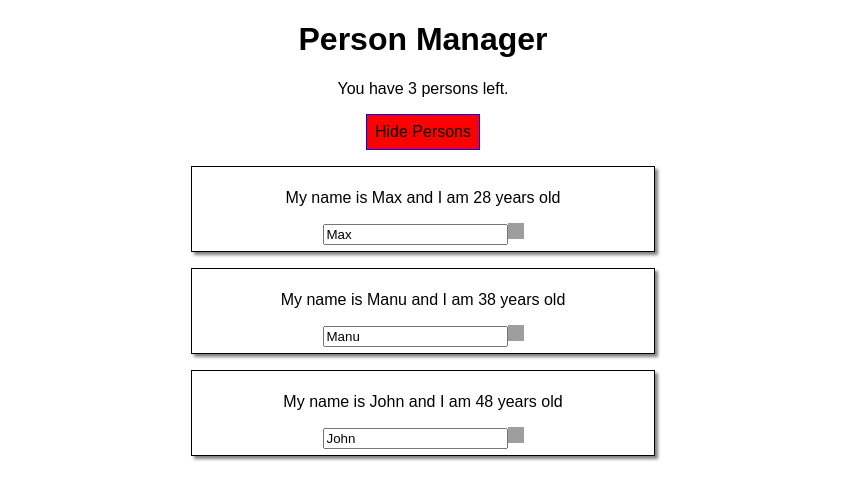
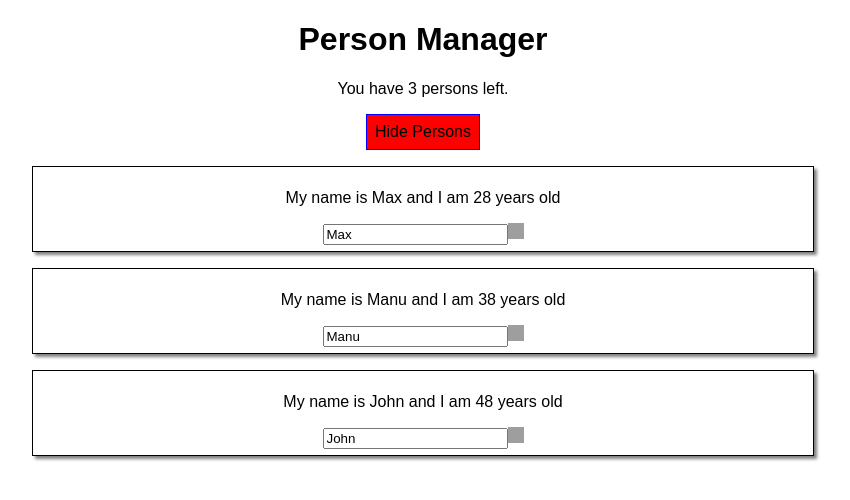
Before and after one commit to NetCoder99/react002, a React app: page / in a window 1280 px wide. Both pictures are taken after a click on the button "Show Persons". Shown: the top 500 px of the page, without its empty margins (217-1067 px from the left). Built offline with nearby package versions, Linux system fonts and the light colour scheme; grey boxes are pictures that could not be loaded.

Commit message:
Module 91

```diff
--- a/src/components/Persons/Person/person.js
+++ b/src/components/Persons/Person/person.js
@@ -1,30 +1,21 @@
-import React from 'react';
-import styled from 'styled-components';
+import React, {Component} from 'react';
 import Trashcan from '../../../images/trashcan1.png'
+import classes from './person.css'
 
-const StyledDiv = styled.div`
-      width: 60%;
-      margin: 16px auto;
-      border: 1px solid black;
-      box-shadow: 3px 3px 3px  gray;
-      padding: 6px;
-      text-align: center;
-      @media (min-width: 500px){ width: 450px;}
-`;
+class Person extends Component
+{
+  render()
+  {
+    console.log('[person.js] rendering...');
+    return (
+      <div className={classes.Person}>
+          <p>My name is {this.props.name} and I am {this.props.age} years old</p>
+          <p>{this.props.children}</p>
+          <input type="text" onChange={this.props.changed} value={this.props.name}/>
+          <img onClick={this.props.remove} src={Trashcan} width='16px' height='16px' className='trashCan' alt=''></img>
+      </div>
+    )
+  };
+}
 
-const person = (props) => {
-  console.log('[person.js] rendering...');
-
-  //const rnd = Math.random();
-  //if (rnd > .7){ throw new Error('Random was greater then .7');}
-  return (
-    <StyledDiv>
-        <p>My name is {props.name} and I am {props.age} years old</p>
-        <p>{props.children}</p>
-        <input type="text" onChange={props.changed} value={props.name}/>
-        <img onClick={props.remove} src={Trashcan} width='16px' height='16px' className='trashCan' alt=''></img>
-    </StyledDiv>
-  )
-};
-
-export default person;
+export default Person;
--- a/src/components/Persons/Persons.js
+++ b/src/components/Persons/Persons.js
@@ -1,19 +1,47 @@
-import React from 'react';
+import React, {Component} from 'react';
 import Person from './Person/person.js';
 
-const Persons = (props) => {
-  console.log('[Persons.js] render');
-  return  props.persons.map ((person, index) => {
+class Persons extends Component {
+
+  //static getDerivedStateFromProps(props, state) {
+  //  console.log('[Persons.js] getDerivedStateFromProps');
+  //  return state;
+  //}
+
+  // componentWillReceiveProps(props) {
+  //   console.log('[Persons.js] componentWillReceiveProps', props );
+  // }
+
+  shouldComponentUpdate(nextProps, nextState) {
+    console.log('[Persons.js] shouldComponentUpdate', nextProps, nextState );
+    return true;
+  }
+
+  getSnapshotBeforeUpdate(prevProps, prevState) {
+    console.log('[Persons.js] getSnapshotBeforeUpdate', prevProps, prevState );
+    return {message : 'Snapshot!'};
+  }
+
+  componentDidUpdate(prevProps, prevState, Snapshot) {
+    console.log('[Persons.js] componentDidUpdate');
+    console.log('Snapshot:', Snapshot);
+  }
+
+  render() {
+    console.log('[Persons.js] rendering...');
+    return  this.props.persons.map ((person, index) => {
       return (
         <Person
-            click={() => props.clicked(index)}
-            remove={() => props.clicked(index)}
-            changed={(evt) => props.changed(evt, person.id)}
+          click={() => this.props.clicked(index)}
+          remove={() => this.props.clicked(index)}
+          changed={(evt) => this.props.changed(evt, person.id)}
           name={person.name}
           age={person.age}
+          key={person.id}
         />
-        )
+      );
+    });
   }
-  );
 }
+
 export default Persons;
--- a/src/containers/App.js
+++ b/src/containers/App.js
@@ -25,9 +25,9 @@ class App extends Component {
     return state;
   }
 
-  componentWillMount() {
-    console.log('[App.js] componentWillMount');
-  }
+  //componentWillMount() {
+  //  console.log('[App.js] componentWillMount');
+  //}
 
   componentDidMount() {
     console.log('[App.js] componentDidMount');
```
Lines whose indentation alone changed are shown as unchanged.
